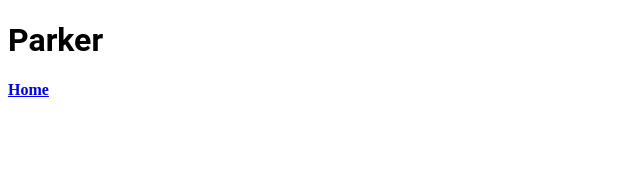
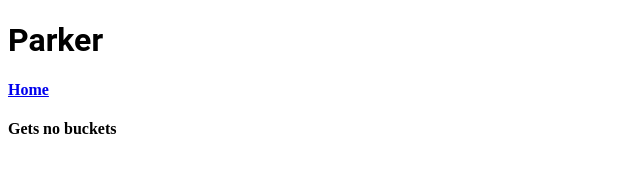
Before and after one commit to TXWHITE/TXWHITE.github.io, a plain HTML site: page parker.html in a window 1280 px wide. Shown: the whole page, without its empty margins (0-640 px from the left). Drawn offline with Linux system fonts and the light colour scheme.

Commit message:
Update parker.html

```diff
--- a/parker.html
+++ b/parker.html
@@ -17,5 +17,11 @@
 
 
 
+<h4><p>Gets no buckets</p></h4>
+
+
+
+
+
 </body>
 </html>
```
